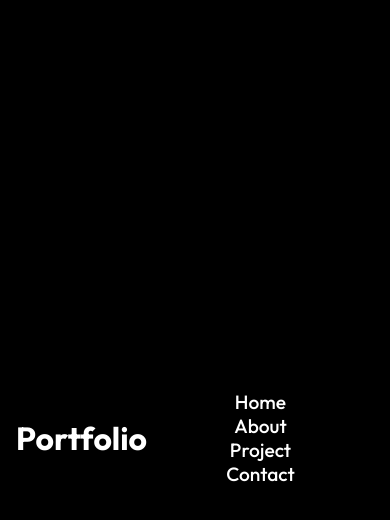
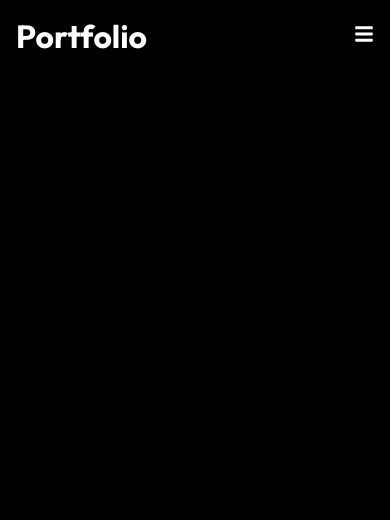
Before and after one commit to shlokam/portfolio, a React (Create React App) app: page / in a window 390 px wide. Shown: the top 520 px of the page. Built offline with nearby package versions, Linux system fonts and the light colour scheme.

Commit message:
Made navbar responsive.

```diff
--- a/src/components/NavBarStyles.css
+++ b/src/components/NavBarStyles.css
@@ -18,6 +18,10 @@
     font-weight: 500;
 }
 
+.hamburger{
+    display: none;
+}
+
 @media screen and (max-width: 1040px){
     .nav-menu{
         flex-direction: column;
@@ -26,5 +30,23 @@
         width: 100%;
         height: 100vh;
         background:rgba(0,0,0,0.9);
+        position: absolute;
+        top:0;
+        left:-100%;
+        z-index: -3;
+        transition: 0.3s;
     }
+    .nav-menu.active{
+        left:0;
+    }
+    .nav-menu li{
+        padding: 1rem 0;
+    }
+    .nav-menu li a{
+        font-size: 2rem;
+    }
+    .hamburger{
+        display: initial;
+    }
+
 }
--- a/src/components/Navbar.js
+++ b/src/components/Navbar.js
@@ -1,14 +1,19 @@
 import "./NavBarStyles.css";
-import React from 'react';
+import React, { useState } from 'react';
 import { Link } from "react-router-dom";
+import {FaBars,FaTimes} from 'react-icons/fa';
 
 const Navbar = () => {
+
+    const [click,setClick] = useState(false);
+    const handleClick = ()=> setClick(!click);
+
   return (
     <div className="header">
         <Link to= '/'>
             <h1>Portfolio</h1>
         </Link>
-        <ul className="nav-menu">
+        <ul className={click? "nav-menu active" : "nav-menu" }>
             <li>
                 <Link to="/">Home</Link>
             </li>
@@ -22,6 +27,13 @@
                 <Link to="/contact">Contact</Link>
             </li>
         </ul>
+        <div className="hamburger" onClick={handleClick}>
+            {click? (
+                <FaTimes size={20} style={{color:"#fff"}}/>
+            ) :
+            <FaBars size={20} style={{color:"#fff"}}/>
+        }
+        </div>
     </div>
   )
 }
```
